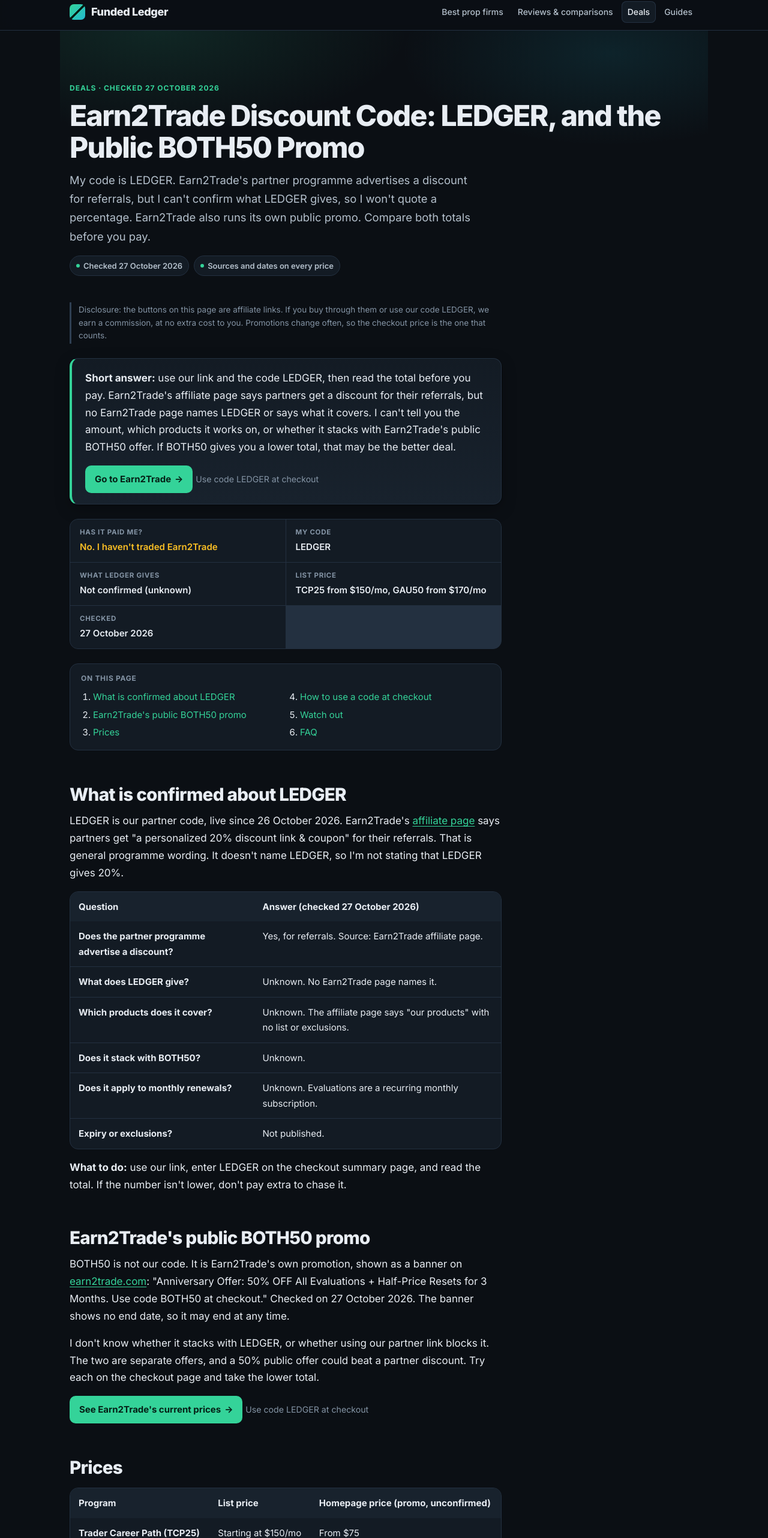
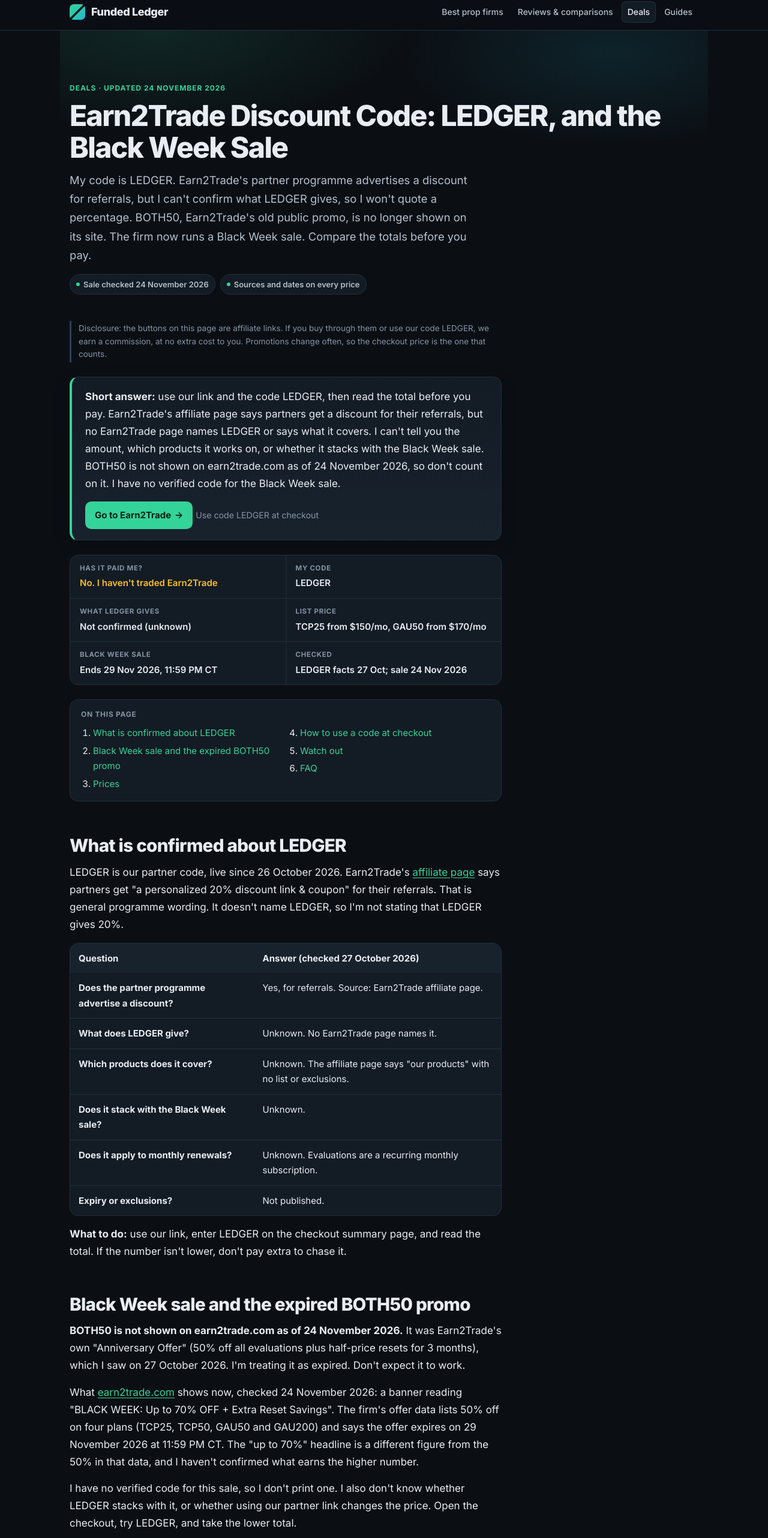
Before and after one commit to fundedledger/fundedledger.github.io, a plain HTML site: page deals/earn2trade-discount-code.html in a window 1280 px wide. Shown: the part 56-2620 px from the top of the page at 60% size. Drawn offline with Linux system fonts and the light colour scheme.

Commit message:
Earn2Trade code page: replace expired BOTH50 promo with Black Week sale (FUN-428)
The page described the BOTH50 promo, which earn2trade.com no longer
shows. Describe the Black Week sale instead: 50% off listed plans, ends
29 Nov 2026 11:59 PM CT. No code is shown; none is verified. Checker
PASS (FUN-441).

Co-Authored-By: Claude <noreply@anthropic.com>

```diff
--- a/deals/earn2trade-discount-code.html
+++ b/deals/earn2trade-discount-code.html
@@ -3,11 +3,11 @@
 <head>
 <meta charset="utf-8">
 <meta name="viewport" content="width=device-width, initial-scale=1">
-<title>Earn2Trade Discount Code (October 2026): LEDGER and BOTH50</title>
+<title>Earn2Trade Discount Code (Nov 2026): LEDGER, Black Week</title>
 <link rel="canonical" href="https://fundedxledger.com/deals/earn2trade-discount-code.html">
-<meta name="description" content="Earn2Trade discount code LEDGER: what's confirmed, what isn't, and Earn2Trade's own public BOTH50 promo. Checked 27 October 2026, with sources.">
-<meta property="og:title" content="Earn2Trade Discount Code (October 2026): LEDGER and BOTH50">
-<meta property="og:description" content="Earn2Trade discount code LEDGER: what's confirmed, what isn't, and Earn2Trade's own public BOTH50 promo. Checked 27 October 2026, with sources.">
+<meta name="description" content="Earn2Trade discount code LEDGER: what's confirmed, what isn't, and the Black Week sale (ends 29 Nov). BOTH50 has expired. Checked 24 Nov 2026.">
+<meta property="og:title" content="Earn2Trade Discount Code (Nov 2026): LEDGER, Black Week">
+<meta property="og:description" content="Earn2Trade discount code LEDGER: what's confirmed, what isn't, and the Black Week sale (ends 29 Nov). BOTH50 has expired. Checked 24 Nov 2026.">
 <meta property="og:type" content="article">
 <meta property="og:url" content="https://fundedxledger.com/deals/earn2trade-discount-code.html">
 <meta name="twitter:card" content="summary">
@@ -29,16 +29,16 @@
 
 <main><div class="wrap">
   <section class="hero">
-    <span class="eyebrow">Deals · checked 27 October 2026</span>
-    <h1>Earn2Trade Discount Code: LEDGER, and the Public BOTH50 Promo</h1>
-    <p class="lede">My code is LEDGER. Earn2Trade's partner programme advertises a discount for referrals, but I can't confirm what LEDGER gives, so I won't quote a percentage. Earn2Trade also runs its own public promo. Compare both totals before you pay.</p>
-    <div class="byline"><span class="chip">Checked 27 October 2026</span><span class="chip">Sources and dates on every price</span></div>
+    <span class="eyebrow">Deals · updated 24 November 2026</span>
+    <h1>Earn2Trade Discount Code: LEDGER, and the Black Week Sale</h1>
+    <p class="lede">My code is LEDGER. Earn2Trade's partner programme advertises a discount for referrals, but I can't confirm what LEDGER gives, so I won't quote a percentage. BOTH50, Earn2Trade's old public promo, is no longer shown on its site. The firm now runs a Black Week sale. Compare the totals before you pay.</p>
+    <div class="byline"><span class="chip">Sale checked 24 November 2026</span><span class="chip">Sources and dates on every price</span></div>
   </section>
 
   <p class="disclosure">Disclosure: the buttons on this page are affiliate links. If you buy through them or use our code LEDGER, we earn a commission, at no extra cost to you. Promotions change often, so the checkout price is the one that counts.</p>
 
   <div class="verdict">
-    <p><strong>Short answer:</strong> use our link and the code LEDGER, then read the total before you pay. Earn2Trade's affiliate page says partners get a discount for their referrals, but no Earn2Trade page names LEDGER or says what it covers. I can't tell you the amount, which products it works on, or whether it stacks with Earn2Trade's public BOTH50 offer. If BOTH50 gives you a lower total, that may be the better deal.</p>
+    <p><strong>Short answer:</strong> use our link and the code LEDGER, then read the total before you pay. Earn2Trade's affiliate page says partners get a discount for their referrals, but no Earn2Trade page names LEDGER or says what it covers. I can't tell you the amount, which products it works on, or whether it stacks with the Black Week sale. BOTH50 is not shown on earn2trade.com as of 24 November 2026, so don't count on it. I have no verified code for the Black Week sale.</p>
     <p><a class="btn" href="../go/earn2trade.html" rel="sponsored nofollow">Go to Earn2Trade</a> <small style="color:var(--muted)">Use code LEDGER at checkout</small></p>
   </div>
 
@@ -47,12 +47,13 @@
     <div><dt>My code</dt><dd>LEDGER</dd></div>
     <div><dt>What LEDGER gives</dt><dd>Not confirmed (unknown)</dd></div>
     <div><dt>List price</dt><dd>TCP25 from $150/mo, GAU50 from $170/mo</dd></div>
-    <div><dt>Checked</dt><dd>27 October 2026</dd></div>
+    <div><dt>Black Week sale</dt><dd>Ends 29 Nov 2026, 11:59 PM CT</dd></div>
+    <div><dt>Checked</dt><dd>LEDGER facts 27 Oct; sale 24 Nov 2026</dd></div>
   </dl>
 
   <div class="toc"><strong>On this page</strong><ol>
     <li><a href="#ledger">What is confirmed about LEDGER</a></li>
-    <li><a href="#both50">Earn2Trade's public BOTH50 promo</a></li>
+    <li><a href="#both50">Black Week sale and the expired BOTH50 promo</a></li>
     <li><a href="#prices">Prices</a></li>
     <li><a href="#how">How to use a code at checkout</a></li>
     <li><a href="#watch">Watch out</a></li>
@@ -68,7 +69,7 @@
       <tr><td><strong>Does the partner programme advertise a discount?</strong></td><td>Yes, for referrals. Source: Earn2Trade affiliate page.</td></tr>
       <tr><td><strong>What does LEDGER give?</strong></td><td>Unknown. No Earn2Trade page names it.</td></tr>
       <tr><td><strong>Which products does it cover?</strong></td><td>Unknown. The affiliate page says "our products" with no list or exclusions.</td></tr>
-      <tr><td><strong>Does it stack with BOTH50?</strong></td><td>Unknown.</td></tr>
+      <tr><td><strong>Does it stack with the Black Week sale?</strong></td><td>Unknown.</td></tr>
       <tr><td><strong>Does it apply to monthly renewals?</strong></td><td>Unknown. Evaluations are a recurring monthly subscription.</td></tr>
       <tr><td><strong>Expiry or exclusions?</strong></td><td>Not published.</td></tr>
     </tbody>
@@ -76,29 +77,30 @@
   </div>
   <p><strong>What to do:</strong> use our link, enter LEDGER on the checkout summary page, and read the total. If the number isn't lower, don't pay extra to chase it.</p>
 
-  <h2 id="both50">Earn2Trade's public BOTH50 promo</h2>
-  <p>BOTH50 is not our code. It is Earn2Trade's own promotion, shown as a banner on <a href="https://www.earn2trade.com/" rel="nofollow">earn2trade.com</a>: "Anniversary Offer: 50% OFF All Evaluations + Half-Price Resets for 3 Months. Use code BOTH50 at checkout." Checked on 27 October 2026. The banner shows no end date, so it may end at any time.</p>
-  <p>I don't know whether it stacks with LEDGER, or whether using our partner link blocks it. The two are separate offers, and a 50% public offer could beat a partner discount. Try each on the checkout page and take the lower total.</p>
+  <h2 id="both50">Black Week sale and the expired BOTH50 promo</h2>
+  <p><strong>BOTH50 is not shown on earn2trade.com as of 24 November 2026.</strong> It was Earn2Trade's own "Anniversary Offer" (50% off all evaluations plus half-price resets for 3 months), which I saw on 27 October 2026. I'm treating it as expired. Don't expect it to work.</p>
+  <p>What <a href="https://www.earn2trade.com/" rel="nofollow">earn2trade.com</a> shows now, checked 24 November 2026: a banner reading "BLACK WEEK: Up to 70% OFF + Extra Reset Savings". The firm's offer data lists 50% off on four plans (TCP25, TCP50, GAU50 and GAU200) and says the offer expires on 29 November 2026 at 11:59 PM CT. The "up to 70%" headline is a different figure from the 50% in that data, and I haven't confirmed what earns the higher number.</p>
+  <p>I have no verified code for this sale, so I don't print one. I also don't know whether LEDGER stacks with it, or whether using our partner link changes the price. Open the checkout, try LEDGER, and take the lower total.</p>
   <p><a class="btn" href="../go/earn2trade.html" rel="sponsored nofollow">See Earn2Trade's current prices</a> <small style="color:var(--muted)">Use code LEDGER at checkout</small></p>
 
   <h2 id="prices">Prices</h2>
   <div class="table-scroll">
   <table>
-    <thead><tr><th>Program</th><th>List price</th><th>Homepage price (promo, unconfirmed)</th></tr></thead>
+    <thead><tr><th>Program</th><th>List price</th><th>Homepage price on 27 Oct (expired promo)</th></tr></thead>
     <tbody>
       <tr><td><strong>Trader Career Path (TCP25)</strong></td><td>Starting at $150/mo</td><td>From $75</td></tr>
       <tr><td><strong>Gauntlet Mini (GAU50)</strong></td><td>Starting at $170/mo</td><td>From $85</td></tr>
     </tbody>
   </table>
   </div>
-  <p class="meta">Sources: <a href="https://www.earn2trade.com/trader-career-path" rel="nofollow">Trader Career Path</a>, <a href="https://www.earn2trade.com/gauntlet-mini" rel="nofollow">Gauntlet Mini</a> and <a href="https://www.earn2trade.com/" rel="nofollow">homepage</a>, checked 27 October 2026. Sources differ: the homepage shows $75 and $85, the program pages $150 and $170. The homepage doesn't say whether its prices include BOTH50, so treat $75 and $85 as promotional and unconfirmed. These are monthly subscription prices, not one-off fees.</p>
+  <p class="meta">Sources: <a href="https://www.earn2trade.com/trader-career-path" rel="nofollow">Trader Career Path</a>, <a href="https://www.earn2trade.com/gauntlet-mini" rel="nofollow">Gauntlet Mini</a> and <a href="https://www.earn2trade.com/" rel="nofollow">homepage</a>, checked 27 October 2026. On 27 October the homepage showed $75 and $85 against $150 and $170 on the program pages, which fits the now-expired BOTH50 promo. I have not re-checked these prices, so read the live price at checkout. These are monthly subscription prices, not one-off fees.</p>
 
   <h2 id="how">How to use a code at checkout</h2>
   <ol class="steps wide">
     <li><strong>Open our link</strong>Go to <a href="../go/earn2trade.html" rel="sponsored nofollow">Earn2Trade</a> and pick a program and size.</li>
     <li><strong>Go to checkout</strong>Third-party guides say the code field is on the checkout summary page. Earn2Trade doesn't describe it.</li>
     <li><strong>Enter the code</strong>Type LEDGER and apply it.</li>
-    <li><strong>Check the total</strong>Note the price. Then compare it with what BOTH50 gives.</li>
+    <li><strong>Check the total</strong>Note the price. Then compare it with the Black Week price.</li>
     <li><strong>Check the renewal</strong>This is a monthly subscription. Find out what you will pay next month before you confirm.</li>
   </ol>
 
@@ -116,15 +118,15 @@
   <h2 id="faq">FAQ</h2>
   <div class="faq">
     <details><summary>What is the Earn2Trade discount code?</summary><p>Ours is LEDGER. Earn2Trade's partner programme advertises a discount for referrals, but I can't confirm what LEDGER gives. Check the total at checkout.</p></details>
-    <details><summary>Does LEDGER work with BOTH50?</summary><p>I don't know. BOTH50 is Earn2Trade's own public promo, not our code. Try each at checkout and take the lower total.</p></details>
+    <details><summary>Does LEDGER work with the Black Week sale?</summary><p>I don't know. The sale is Earn2Trade's own, ends 29 November 2026 at 11:59 PM CT, and I have no verified code for it. BOTH50 is no longer shown on the site. Try LEDGER at checkout and read the total.</p></details>
     <details><summary>Does the discount apply to renewals?</summary><p>Unknown. Earn2Trade evaluations are a monthly subscription, and the pages I read don't say whether a discount carries over.</p></details>
     <details><summary>Has Earn2Trade paid you?</summary><p>No. I haven't traded Earn2Trade and it hasn't paid me. Read my <a href="../reviews/earn2trade.html">Earn2Trade review</a>, which rates it on its rules alone.</p></details>
-    <details><summary>Are there other codes I should try?</summary><p>BOTH50 is Earn2Trade's own banner offer, shown above with its source. Only LEDGER is ours. Skip codes from coupon sites: they conflict and none is confirmed.</p></details>
+    <details><summary>Are there other codes I should try?</summary><p>The old BOTH50 banner offer is no longer shown on the site, and I have no verified code for Black Week. Only LEDGER is ours. Skip codes from coupon sites: they conflict and none is confirmed.</p></details>
   </div>
 
   <p>More offers across firms are on the <a href="../deals.html">deals page</a>, and the full <a href="../reviews/earn2trade.html">Earn2Trade review</a> covers rules, payouts and programs.</p>
 
-  <p><strong>Black Friday 2026:</strong> see the <a href="prop-firm-black-friday-2026.html">Black Friday 2026 prop firm tracker</a> for what each firm has and has not announced (last checked 5 November 2026).</p>
+  <p><strong>Black Friday 2026:</strong> see the <a href="prop-firm-black-friday-2026.html">Black Friday 2026 prop firm tracker</a> for what each firm has and has not announced (last checked 24 November 2026).</p>
 
   <section class="newsletter" id="newsletter">
     <h3>Get the prop firm rules cheat sheet</h3>
```
